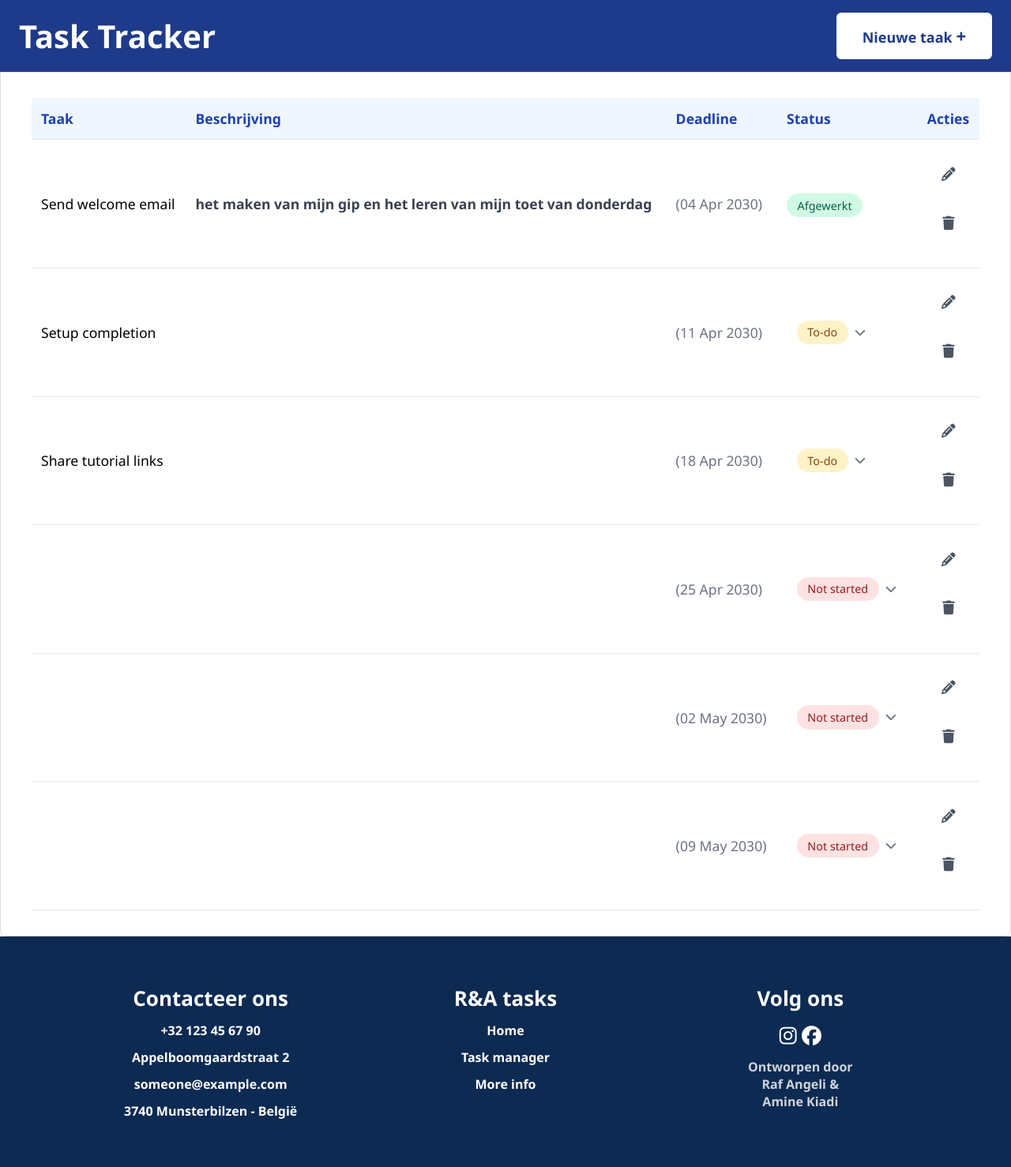
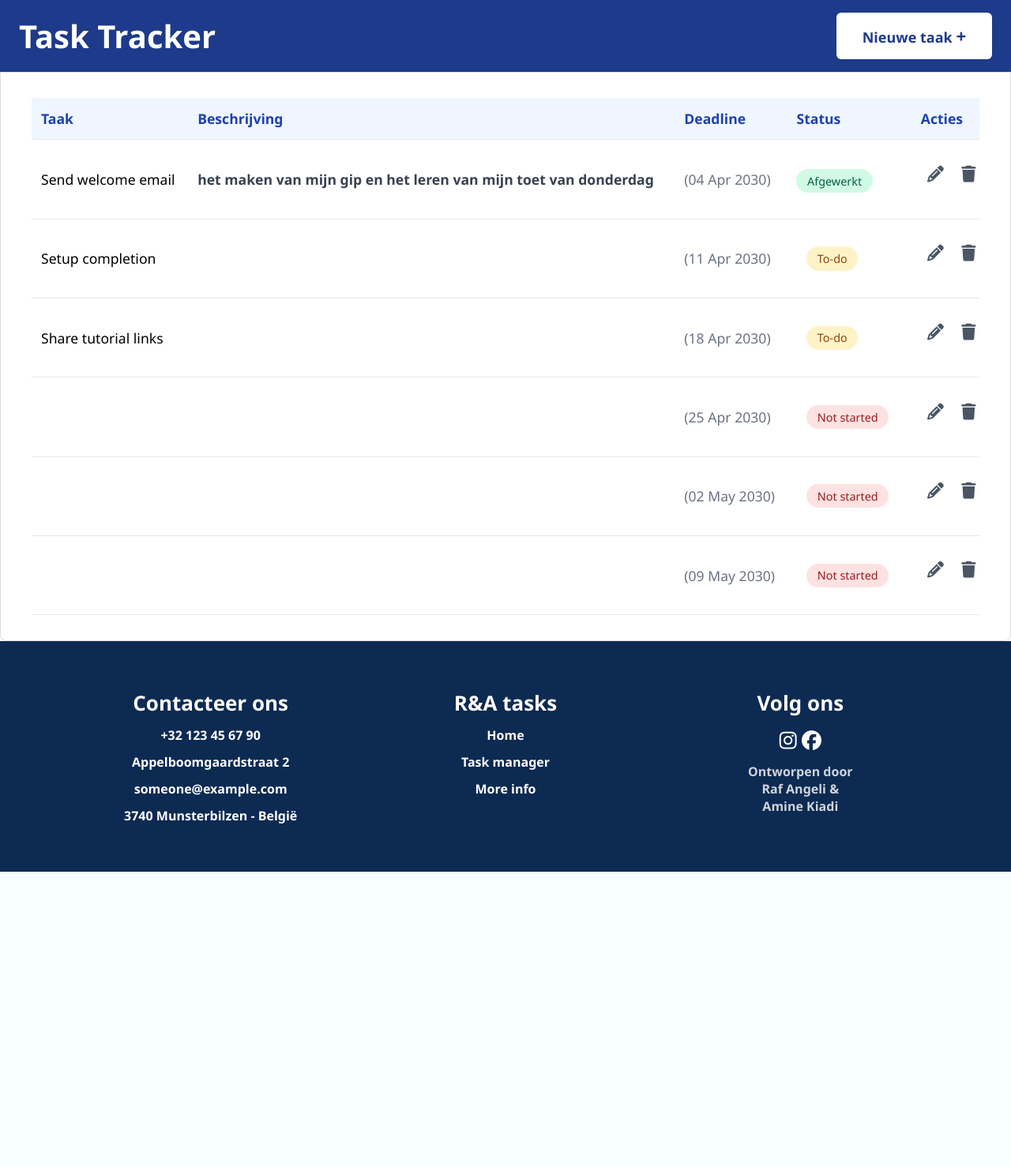
Before and after one commit to phlpsn88/GIP_Student_Task_Tracker, a PHP site: page /project/front-end/task_maneger.html in a window 1280 px wide. Shown: the part 96-1574 px from the top of the page at 79% size. After the commit the page ends 1200 px from the top, so only its background shows below. Run offline with PHP 8.4, Linux system fonts and the light colour scheme.

Commit message:
main: bijgewerkt

```diff
--- a/project/front-end/css/task_manager.css
+++ b/project/front-end/css/task_manager.css
@@ -111,10 +111,11 @@
 .btn-delete {
     background: none;
     border: none;
-    font-size: 1.1rem;
+    font-size: 1.3rem;
     cursor: pointer;
-    padding: 0.4rem;
+    padding: 0.2em;
     color: #4b5563;
+    display: revert;
 }
 
 .btn-edit:hover {
--- a/project/front-end/task_maneger.html
+++ b/project/front-end/task_maneger.html
@@ -125,7 +125,6 @@
                             <td>
                                 <div class="status-dropdown">
                                     <span class="status status-todo">To-do</span>
-                                    <i class="fas fa-chevron-down"></i>
                                 </div>
                             </td>
                             <td class="actions">
@@ -143,7 +142,6 @@
                             <td>
                                 <div class="status-dropdown">
                                     <span class="status status-todo">To-do</span>
-                                    <i class="fas fa-chevron-down"></i>
                                 </div>
                             </td>
                             <td class="actions">
@@ -161,7 +159,6 @@
                             <td>
                                 <div class="status-dropdown">
                                     <span class="status status-not-started">Not started</span>
-                                    <i class="fas fa-chevron-down"></i>
                                 </div>
                             </td>
                             <td class="actions">
@@ -179,7 +176,6 @@
                             <td>
                                 <div class="status-dropdown">
                                     <span class="status status-not-started">Not started</span>
-                                    <i class="fas fa-chevron-down"></i>
                                 </div>
                             </td>
                             <td class="actions">
@@ -197,7 +193,6 @@
                             <td>
                                 <div class="status-dropdown">
                                     <span class="status status-not-started">Not started</span>
-                                    <i class="fas fa-chevron-down"></i>
                                 </div>
                             </td>
                             <td class="actions">
```
